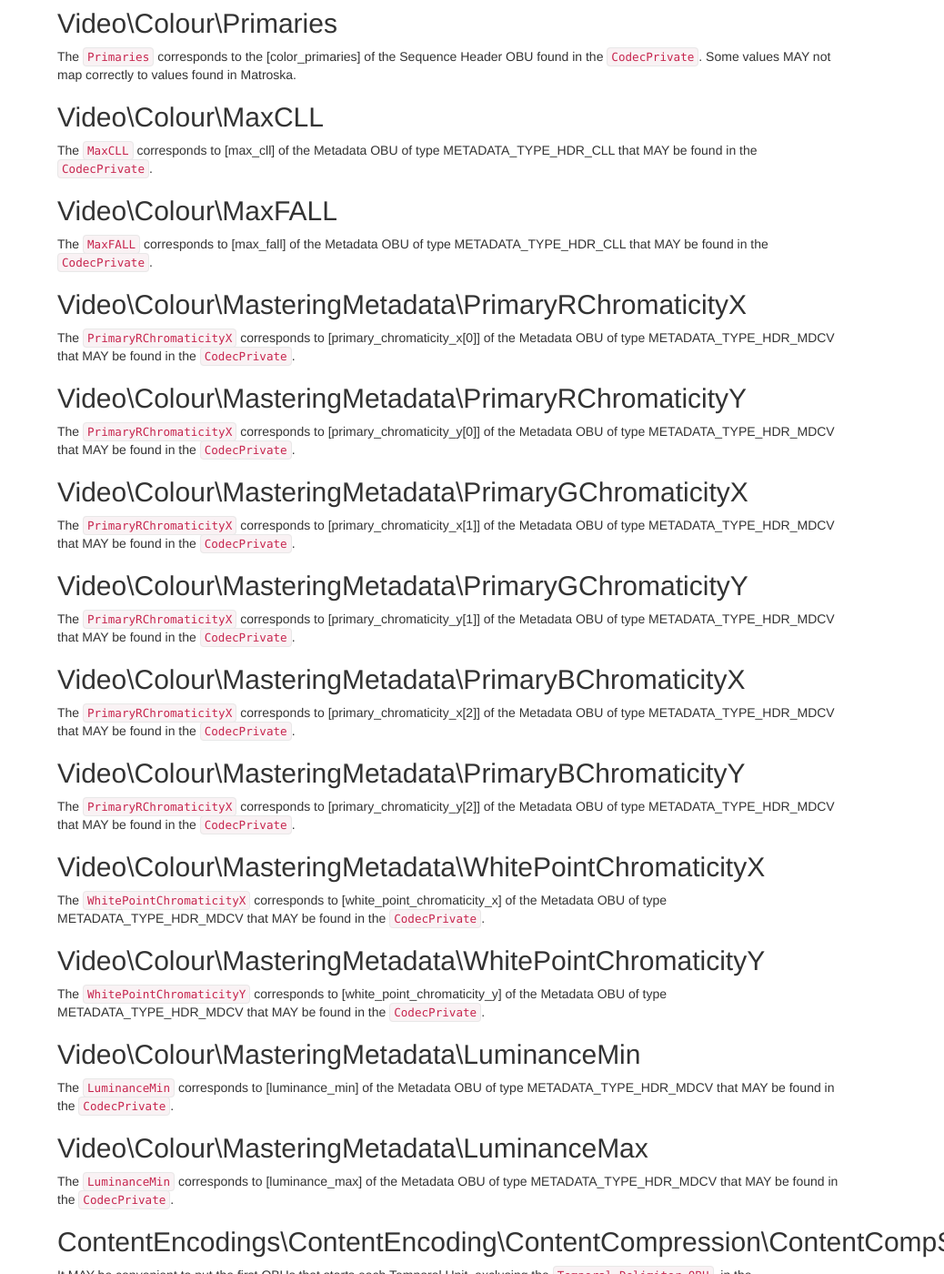
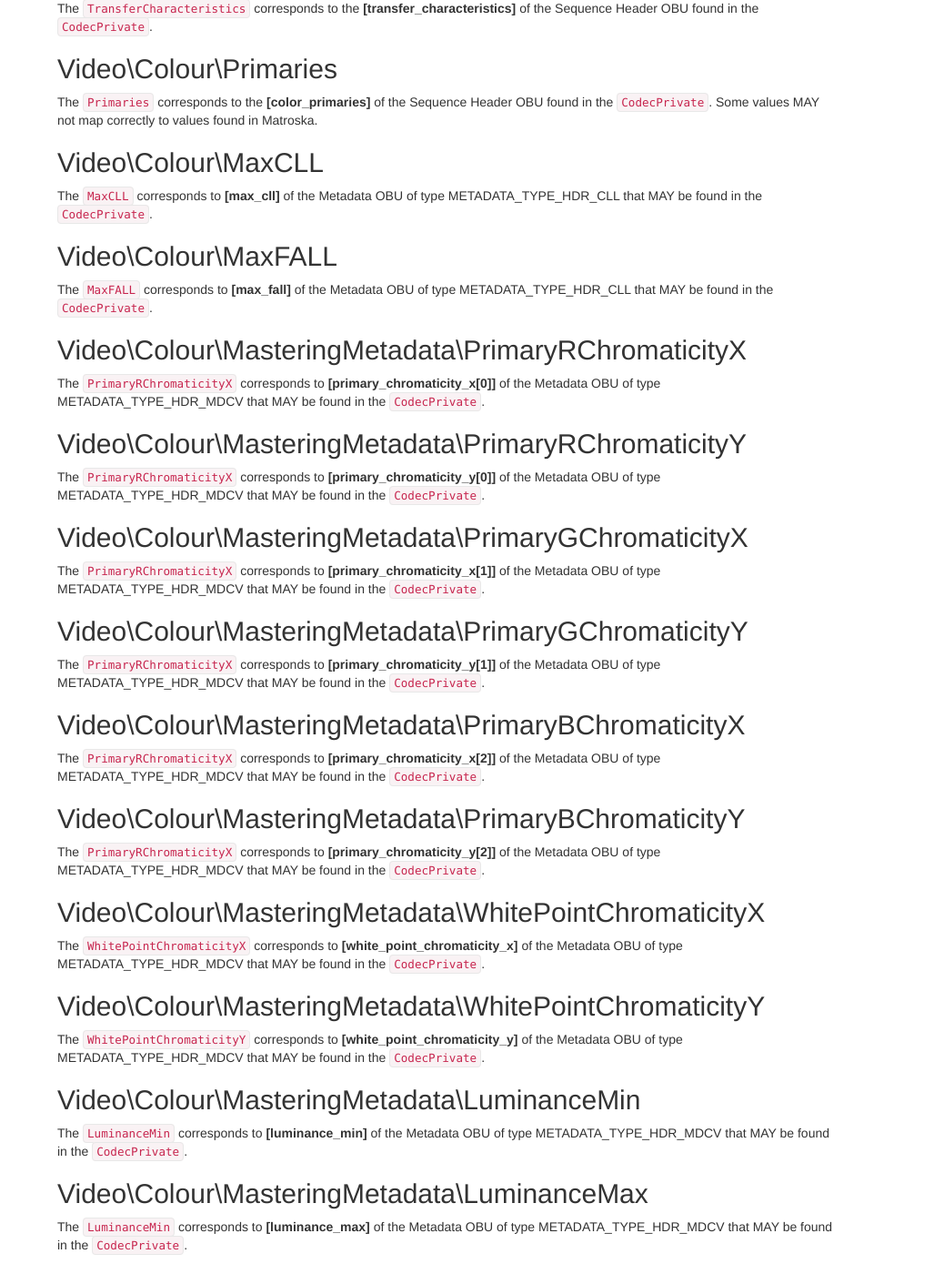
Before and after one commit to ietf-wg-cellar/matroska-specification, a Jekyll site: the page built from codec/av1.md, in a window 1280 px wide and 1400 px high, scrolled down 3567 px. Shown: the whole window at 91% size, without its empty margins (242-1280 px from the left). Built offline with Jekyll 4.4.1, drawn with Linux system fonts in a browser that asks for light colours; our own code applies the rules of GitHub Pages for plain Markdown files; some of the changed text lies outside the part shown.

Commit message:
indicate how AV1 elements are addressed

```diff
--- a/codec/av1.md
+++ b/codec/av1.md
@@ -1,6 +1,9 @@
 # AOM AV1 codec mapping in Matroska/WebM
 
 This document specifies the storage format for [AV1](#av1-specifications) bitstreams in [Matroska](#matroska-specifications) tracks. Everytime [Matroska](#referenced-documents) is mentioned it applies equally to [WebM](#webm-container).
+
+Elements in this document inside square brackets __[]__ refer to elements as defined in the [AV1 Speficiations](#av1-specifications).
+
 
 # Terms
 
@@ -25,7 +28,7 @@ All the OBUs that are associated with a time instant. It consists of a `Temporal
 
 # Segment restrictions
 
-Matroska doesn't allow dynamic changes within a codec for the whole `Segment`. The parameters that should not change for a video `Track` are the dimensions and the `CodecPrivate`. AV1 can contain a single stream/track with multiple `coded video sequence` with varying `Sequence Header OBU`. Therefore some parameters MAY change within a `Segment`. But some fields in the `Sequence Header OBUs` MUST not change for the whole duration of the `Segment`: [seq_profile], [high_bitdepth], the first [seq_level_idx] and [color_range].
+Matroska doesn't allow dynamic changes within a codec for the whole `Segment`. The parameters that should not change for a video `Track` are the dimensions and the `CodecPrivate`. AV1 can contain a single stream/track with multiple `coded video sequence` with varying `Sequence Header OBU`. Therefore some parameters MAY change within a `Segment`. But some fields in the `Sequence Header OBUs` MUST not change for the whole duration of the `Segment`: __[seq_profile]__, __[high_bitdepth]__, the first __[seq_level_idx]__ and __[color_range]__.
 
 
 # TrackEntry elements
@@ -36,25 +39,25 @@ The `CodecID` should be the ASCII string `"V_AV1"`.
 ## CodecPrivate
 The `CodecPrivate` consists of one of more OBUs appended together. The first OBU MUST the first `Sequence Header OBU` and be the only OBU of type `OBU_SEQUENCE_HEADER` in the `CodecPrivate`. Other types of OBUs found in the `CodecPrivate` MAY be of type `OBU_METADATA`.
 
-OBUs in the `CodecPrivate` SHOULD have the [obu_has_size_field] set to 1, indicating that the size of the OBU payload follows the header, and that it is coded using [LEB128].
+OBUs in the `CodecPrivate` SHOULD have the __[obu_has_size_field]__ set to 1, indicating that the size of the OBU payload follows the header, and that it is coded using __[LEB128]__.
 
-The [timing_info_present_flag] of the `Sequence Header OBU` SHOULD be 0. Even when it is 1 the presentation time of the `Frame Header OBUs` in `Blocks` should be discarded. In other words, only the timestamps given by the Matroska container SHOULD be used.
+The __[timing_info_present_flag]__ of the `Sequence Header OBU` SHOULD be 0. Even when it is 1 the presentation time of the `Frame Header OBUs` in `Blocks` should be discarded. In other words, only the timestamps given by the Matroska container SHOULD be used.
 
 ## Video\PixelWidth
-The `PixelWidth` MUST be the [max_frame_width_minus_1] + 1.
+The `PixelWidth` MUST be the __[max_frame_width_minus_1]__ + 1.
 
 ## Video\PixelHeight
-The `PixelHeight` MUST be the [max_frame_height_minus_1] + 1.
+The `PixelHeight` MUST be the __[max_frame_height_minus_1]__ + 1.
 
 ## Video\DisplayWidth
-The `DisplayWidth` MUST be the [render_width_minus_1] + 1 if [render_and_frame_size_different] is 1 and [max_frame_width_minus_1] + 1 otherwise.
+The `DisplayWidth` MUST be the __[render_width_minus_1]__ + 1 if __[render_and_frame_size_different]__ is 1 and __[max_frame_width_minus_1]__ + 1 otherwise.
 
-If [render_and_frame_size_different] is 0 the `DisplayWidth` MAY not be stored in Matroska as its implied by the format.
+If __[render_and_frame_size_different]__ is 0 the `DisplayWidth` MAY not be stored in Matroska as its implied by the format.
 
 ## Video\DisplayHeight
-The `DisplayHeight` MUST be the [render_height_minus_1] + 1 if [render_and_frame_size_different] is 1 and [max_frame_height_minus_1] + 1 otherwise.
+The `DisplayHeight` MUST be the __[render_height_minus_1]__ + 1 if __[render_and_frame_size_different]__ is 1 and __[max_frame_height_minus_1]__ + 1 otherwise.
 
-If [render_and_frame_size_different] is 0 the `DisplayHeight` MAY not be stored in Matroska as its implied by the format.
+If __[render_and_frame_size_different]__ is 0 the `DisplayHeight` MAY not be stored in Matroska as its implied by the format.
 
 
 # Block Data
@@ -66,23 +69,23 @@ The `Padding OBUs` SHOULD be omitted if encryption is not used.
 
 `Redundant Frame Header OBUs` SHOULD not be used.
 
-The OBUs in the `Block` SHOULD follow [Low Overhead Bitstream Format syntax]. They SHOULD have the [obu_has_size_field] set to 1 except for the last OBU in the sample, for which [obu_has_size_field] MAY be set to 0, in which case it is assumed to fill the remaining of the sample.
+The OBUs in the `Block` SHOULD follow __[Low Overhead Bitstream Format syntax]__. They SHOULD have the __[obu_has_size_field]__ set to 1 except for the last OBU in the sample, for which __[obu_has_size_field]__ MAY be set to 0, in which case it is assumed to fill the remaining of the sample.
 
 OBU trailing bits SHOULD be limited to byte alignment and SHOULD not be used for padding.
 
-`Sequence Header OBUs` MAY be found within `Blocks` if some values differ during the whole sequence of frames. They MUST have the [same seq_profile], [high_bitdepth], first [seq_level_idx] and [color_range] as the `Sequence Header OBU` found in the `CodecPrivate`. They SHOULD be ommitted if all of them are exacly the same as the one found in `CodecPrivate`.
+`Sequence Header OBUs` MAY be found within `Blocks` if some values differ during the whole sequence of frames. They MUST have the __[same seq_profile]__, __[high_bitdepth]__, first __[seq_level_idx]__ and __[color_range]__ as the `Sequence Header OBU` found in the `CodecPrivate`. They SHOULD be ommitted if all of them are exacly the same as the one found in `CodecPrivate`.
 
-A `SimpleBlock` SHOULD be marked as a Keyframe if the first `Frame Header OBU` in the `Block` has a [frame_type] of `KEY_FRAME`.
+A `SimpleBlock` SHOULD be marked as a Keyframe if the first `Frame Header OBU` in the `Block` has a __[frame_type]__ of `KEY_FRAME`.
 
-`ReferenceBlocks` inside a `BlockGroup` SHOULD reference frames according to the [ref_frame_idx] values of frame that is neither a `KEYFRAME` nor an `INTRA_ONLY_FRAME`.
+`ReferenceBlocks` inside a `BlockGroup` SHOULD reference frames according to the __[ref_frame_idx]__ values of frame that is neither a `KEYFRAME` nor an `INTRA_ONLY_FRAME`.
 
 `Blocks` marked as keyframe or with no `ReferenceBlock` SHOULD start with a `Sequence Header OBU` before any other OBU.
 
-The Invisible bit of the `Block` corresponds to the [showable_frame] value of an AV1 frame.
+The Invisible bit of the `Block` corresponds to the __[showable_frame]__ value of an AV1 frame.
 
-The timing information contained in `Frame header OBUs` SHOULD be discarded, fields like [frame_presentation_delay] and [buffer_removal_delay].
+The timing information contained in `Frame header OBUs` SHOULD be discarded, fields like __[frame_presentation_delay]__ and __[buffer_removal_delay]__.
 
-The `Block` timestamp is translated from the [PresentationTime].
+The `Block` timestamp is translated from the __[PresentationTime]__.
 
 
 # Encryption
@@ -101,74 +104,74 @@ Tile Group OBUs, Frame OBUs and Tile List OBUs SHOULD be encrypted using Subsamp
 The elements described in the main `TrackEntry` section are vital for correct playback. Here we present a list of elements found in a `TrackEntry` that SHOULD also be mapped from the data found in the main `Sequence Header OBU` and the `Metadata OBUs`, all found in the `CodecPrivate`.
 
 ## DefaultDuration
-The `DefaultDuration` MAY be used if [timing_info_present_flag] and [equal_picture_interval] are set to 1.
+The `DefaultDuration` MAY be used if __[timing_info_present_flag]__ and __[equal_picture_interval]__ are set to 1.
 
 ## Video\Colour\Range
-The `Range` corresponds to the [color_range].
+The `Range` corresponds to the __[color_range]__.
 * 0 (Studio) in AV1 corresponds to 1 in Matroska
 * 1 (Full) in AV1 corresponds to 2 in Matroska
 
 ## Video\Colour\BitsPerChannel
-The `BitsPerChannel` corresponds to the [BitDepth] of the Sequence Header OBU found in the `CodecPrivate`.
+The `BitsPerChannel` corresponds to the __[BitDepth]__ of the Sequence Header OBU found in the `CodecPrivate`.
 
 ## Video\Colour\MatrixCoefficients
-The `MatrixCoefficients` corresponds to the [matrix_coefficients] of the Sequence Header OBU found in the `CodecPrivate`. Some values MAY not map correctly to values found in Matroska.
+The `MatrixCoefficients` corresponds to the __[matrix_coefficients]__ of the Sequence Header OBU found in the `CodecPrivate`. Some values MAY not map correctly to values found in Matroska.
 
 ## Video\Colour\ChromaSitingHorz
-`ChromaSitingHorz` is deduced from [chroma_sample_position]:
+`ChromaSitingHorz` is deduced from __[chroma_sample_position]__:
 * 0 in AV1 corresponds to 0 in Matroska
 * 1 in AV1 corresponds to 1 in Matroska
 * 2 in AV1 corresponds to 1 in Matroska
 * 3 in AV1 corresponds to 0 in Matroska
 
 ## Video\Colour\ChromaSitingVert
-`ChromaSitingVert` is deduced from [chroma_sample_position]:
+`ChromaSitingVert` is deduced from __[chroma_sample_position]__:
 * 0 in AV1 corresponds to 0 in Matroska
 * 1 in AV1 corresponds to 2 in Matroska
 * 2 in AV1 corresponds to 1 in Matroska
 * 3 in AV1 corresponds to 0 in Matroska
 
 ## Video\Colour\TransferCharacteristics
-The `TransferCharacteristics` corresponds to the [transfer_characteristics] of the Sequence Header OBU found in the `CodecPrivate`.
+The `TransferCharacteristics` corresponds to the __[transfer_characteristics]__ of the Sequence Header OBU found in the `CodecPrivate`.
 
 ## Video\Colour\Primaries
-The `Primaries` corresponds to the [color_primaries] of the Sequence Header OBU found in the `CodecPrivate`. Some values MAY not map correctly to values found in Matroska.
+The `Primaries` corresponds to the __[color_primaries]__ of the Sequence Header OBU found in the `CodecPrivate`. Some values MAY not map correctly to values found in Matroska.
 
 ## Video\Colour\MaxCLL
-The `MaxCLL` corresponds to [max_cll] of the Metadata OBU of type METADATA_TYPE_HDR_CLL that MAY be found in the `CodecPrivate`.
+The `MaxCLL` corresponds to __[max_cll]__ of the Metadata OBU of type METADATA_TYPE_HDR_CLL that MAY be found in the `CodecPrivate`.
 
 ## Video\Colour\MaxFALL
-The `MaxFALL` corresponds to [max_fall] of the Metadata OBU of type METADATA_TYPE_HDR_CLL that MAY be found in the `CodecPrivate`.
+The `MaxFALL` corresponds to __[max_fall]__ of the Metadata OBU of type METADATA_TYPE_HDR_CLL that MAY be found in the `CodecPrivate`.
 
 ## Video\Colour\MasteringMetadata\PrimaryRChromaticityX
-The `PrimaryRChromaticityX` corresponds to [primary_chromaticity_x[0]] of the Metadata OBU of type METADATA_TYPE_HDR_MDCV that MAY be found in the `CodecPrivate`.
+The `PrimaryRChromaticityX` corresponds to __[primary_chromaticity_x[0]]__ of the Metadata OBU of type METADATA_TYPE_HDR_MDCV that MAY be found in the `CodecPrivate`.
 
 ## Video\Colour\MasteringMetadata\PrimaryRChromaticityY
-The `PrimaryRChromaticityX` corresponds to [primary_chromaticity_y[0]] of the Metadata OBU of type METADATA_TYPE_HDR_MDCV that MAY be found in the `CodecPrivate`.
+The `PrimaryRChromaticityX` corresponds to __[primary_chromaticity_y[0]]__ of the Metadata OBU of type METADATA_TYPE_HDR_MDCV that MAY be found in the `CodecPrivate`.
 
 ## Video\Colour\MasteringMetadata\PrimaryGChromaticityX
-The `PrimaryRChromaticityX` corresponds to [primary_chromaticity_x[1]] of the Metadata OBU of type METADATA_TYPE_HDR_MDCV that MAY be found in the `CodecPrivate`.
+The `PrimaryRChromaticityX` corresponds to __[primary_chromaticity_x[1]]__ of the Metadata OBU of type METADATA_TYPE_HDR_MDCV that MAY be found in the `CodecPrivate`.
 
 ## Video\Colour\MasteringMetadata\PrimaryGChromaticityY
-The `PrimaryRChromaticityX` corresponds to [primary_chromaticity_y[1]] of the Metadata OBU of type METADATA_TYPE_HDR_MDCV that MAY be found in the `CodecPrivate`.
+The `PrimaryRChromaticityX` corresponds to __[primary_chromaticity_y[1]]__ of the Metadata OBU of type METADATA_TYPE_HDR_MDCV that MAY be found in the `CodecPrivate`.
 
 ## Video\Colour\MasteringMetadata\PrimaryBChromaticityX
-The `PrimaryRChromaticityX` corresponds to [primary_chromaticity_x[2]] of the Metadata OBU of type METADATA_TYPE_HDR_MDCV that MAY be found in the `CodecPrivate`.
+The `PrimaryRChromaticityX` corresponds to __[primary_chromaticity_x[2]]__ of the Metadata OBU of type METADATA_TYPE_HDR_MDCV that MAY be found in the `CodecPrivate`.
 
 ## Video\Colour\MasteringMetadata\PrimaryBChromaticityY
-The `PrimaryRChromaticityX` corresponds to [primary_chromaticity_y[2]] of the Metadata OBU of type METADATA_TYPE_HDR_MDCV that MAY be found in the `CodecPrivate`.
+The `PrimaryRChromaticityX` corresponds to __[primary_chromaticity_y[2]]__ of the Metadata OBU of type METADATA_TYPE_HDR_MDCV that MAY be found in the `CodecPrivate`.
 
 ## Video\Colour\MasteringMetadata\WhitePointChromaticityX
-The `WhitePointChromaticityX` corresponds to [white_point_chromaticity_x] of the Metadata OBU of type METADATA_TYPE_HDR_MDCV that MAY be found in the `CodecPrivate`.
+The `WhitePointChromaticityX` corresponds to __[white_point_chromaticity_x]__ of the Metadata OBU of type METADATA_TYPE_HDR_MDCV that MAY be found in the `CodecPrivate`.
 
 ## Video\Colour\MasteringMetadata\WhitePointChromaticityY
-The `WhitePointChromaticityY` corresponds to [white_point_chromaticity_y] of the Metadata OBU of type METADATA_TYPE_HDR_MDCV that MAY be found in the `CodecPrivate`.
+The `WhitePointChromaticityY` corresponds to __[white_point_chromaticity_y]__ of the Metadata OBU of type METADATA_TYPE_HDR_MDCV that MAY be found in the `CodecPrivate`.
 
 ## Video\Colour\MasteringMetadata\LuminanceMin
-The `LuminanceMin` corresponds to [luminance_min] of the Metadata OBU of type METADATA_TYPE_HDR_MDCV that MAY be found in the `CodecPrivate`.
+The `LuminanceMin` corresponds to __[luminance_min]__ of the Metadata OBU of type METADATA_TYPE_HDR_MDCV that MAY be found in the `CodecPrivate`.
 
 ## Video\Colour\MasteringMetadata\LuminanceMax
-The `LuminanceMin` corresponds to [luminance_max] of the Metadata OBU of type METADATA_TYPE_HDR_MDCV that MAY be found in the `CodecPrivate`.
+The `LuminanceMin` corresponds to __[luminance_max]__ of the Metadata OBU of type METADATA_TYPE_HDR_MDCV that MAY be found in the `CodecPrivate`.
 
 ## ContentEncodings\ContentEncoding\ContentCompression\ContentCompSettings
 It MAY be convenient to put the first OBUs that starts each Temporal Unit, exclusing the `Temporal Delimiter OBU`, in the `ContentCompSettings` to save space. These will be added before each `Block` data when feeding the decoder and thus MUST have the same binary value for each `Block`.
@@ -179,9 +182,12 @@ It MAY be convenient to put the first OBUs that starts each Temporal Unit, exclu
 ## AV1 Specifications
 Official PDF: https://aomediacodec.github.io/av1-spec/av1-spec.pdf
 
+
 ## Matroska Specifications
 IETF draft: https://datatracker.ietf.org/doc/draft-lhomme-cellar-matroska/
+
 Original Speficiations: https://matroska.org/technical/specs/index.html
+
 
 ## WebM Container
 Official Specification based on the Matroska specifications: https://www.webmproject.org/docs/container/
```
